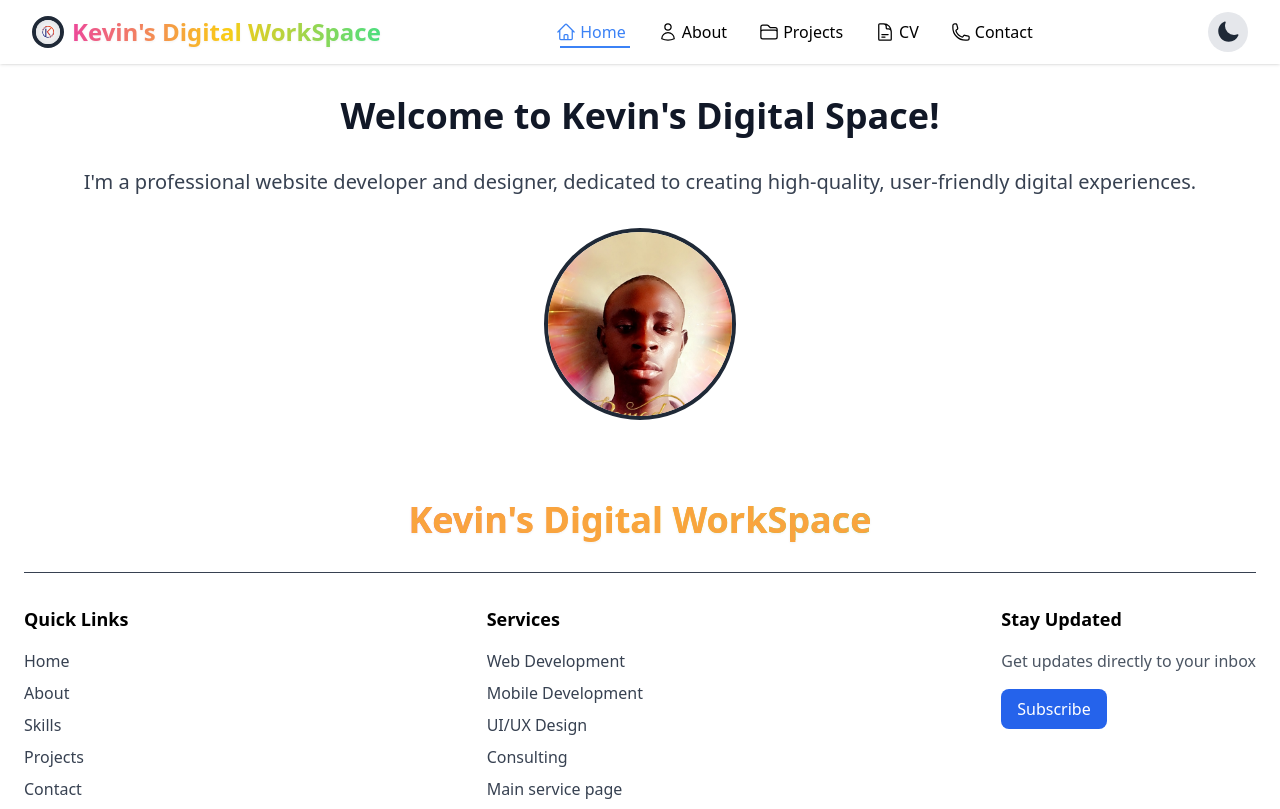
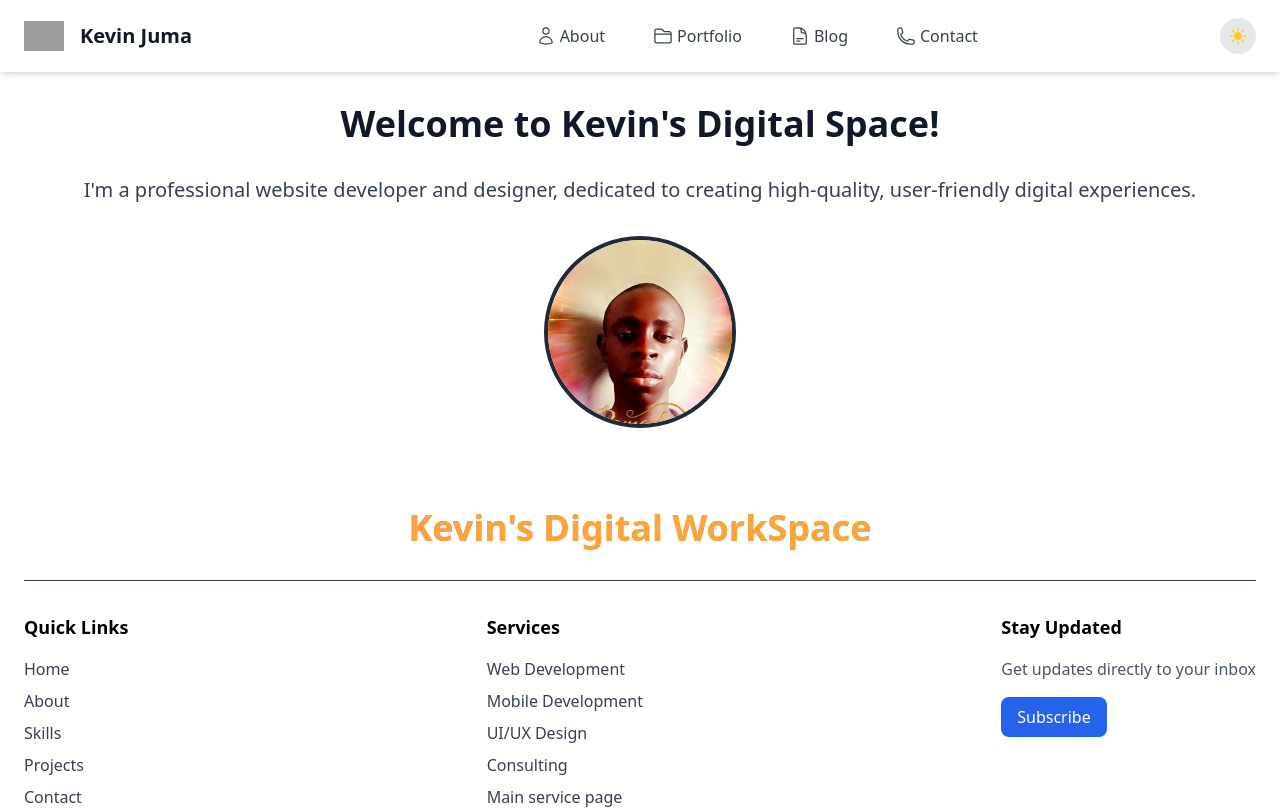
Before and after one commit to kevin-ar-cmd-lab/Portfolio-new, a Next.js app: page / in a window 1280 px wide. Shown: the top 809 px of the page. Built offline with nearby package versions, Linux system fonts and the light colour scheme; grey boxes are pictures that could not be loaded.

Commit message:
Fix navbar active state and add smooth active link animation

```diff
--- a/components/Navbar.jsx
+++ b/components/Navbar.jsx
@@ -2,6 +2,8 @@
 
 import Link from 'next/link';
 import Image from 'next/image';
+import { useTheme } from '../context/ThemeContext';
+import { useActivePath } from '../hooks/useActivePath';
 import { SunIcon, MoonIcon } from '@heroicons/react/24/solid';
 import {
   HomeIcon,
@@ -10,129 +12,64 @@ import {
   DocumentTextIcon,
   PhoneIcon,
 } from '@heroicons/react/24/outline';
-import { useTheme } from '../context/ThemeContext';
-import { useActivePath } from '../hooks/useActivePath';
+
+const navItems = [
+  { href: '/', label: 'Home', icon: HomeIcon },
+  { href: '/about', label: 'About', icon: UserIcon },
+  { href: '/portfolio', label: 'Portfolio', icon: FolderIcon },
+  { href: '/blog', label: 'Blog', icon: DocumentTextIcon },
+  { href: '/contact', label: 'Contact', icon: PhoneIcon },
+];
 
 export default function Navbar() {
-  const { darkMode, toggleDarkMode } = useTheme();
   const { isExactActive, isSectionActive } = useActivePath();
-
-  const links = [
-    { href: '/', label: 'Home', icon: HomeIcon, type: 'exact' },
-    { href: '/about', label: 'About', icon: UserIcon, type: 'exact' },
-    { href: '/projects', label: 'Projects', icon: FolderIcon, type: 'section' },
-    { href: '/cv', label: 'CV', icon: DocumentTextIcon, type: 'exact' },
-    { href: '/contact', label: 'Contact', icon: PhoneIcon, type: 'exact' },
-  ];
-
-  const isActiveLink = (link) =>
-    link.type === 'section'
-      ? isSectionActive(link.href)
-      : isExactActive(link.href);
+  const { theme, toggleTheme } = useTheme();
 
   return (
-    <>
-      {/* Top Navbar */}
-      <nav className="fixed top-0 left-0 w-full z-50 bg-white dark:bg-gray-900 shadow">
-        <div className="max-w-7xl mx-auto px-4 sm:px-6 lg:px-8">
-          <div className="flex justify-between h-16 items-center">
-            {/* Logo */}
-            <div className="flex items-center space-x-2">
-              <Image
-                src="/Kevin.jpg"
-                alt="Logo"
-                width={32}
-                height={32}
-                className="rounded-full object-cover border-4 border-gray-800"
-                priority
-              />
-              <span className="text-2xl font-bold text-transparent bg-clip-text bg-gradient-to-r from-pink-500 via-yellow-400 to-green-400 animate-cycle-color drop-shadow-sm">
-                Kevin&apos;s Digital WorkSpace
-              </span>
+    <nav className="flex items-center justify-between px-6 py-4 bg-white dark:bg-gray-900 shadow-md">
+      <div className="flex items-center space-x-4">
+        <Image src="/logo.png" alt="Logo" width={40} height={40} />
+        <span className="font-bold text-xl text-gray-900 dark:text-white">Kevin Juma</span>
       </div>
 
-            {/* Desktop Links */}
-            <div className="hidden md:flex space-x-8 items-center">
-              {links.map((link) => {
-                const { href, label, icon: Icon } = link;
-                const isActive = isActiveLink(link);
+      <ul className="flex items-center space-x-6">
+        {navItems.map(({ href, label, icon: Icon }) => {
+          const active = href === '/' ? isExactActive(href) : isSectionActive(href);
 
           return (
+            <li key={href}>
               <Link
-                    key={href}
                 href={href}
-                    className={`relative flex items-center space-x-1 font-medium transition-colors ${
-                      isActive
-                        ? 'text-blue-500 dark:text-blue-400'
-                        : 'text-black dark:text-white hover:text-blue-500 dark:hover:text-blue-300'
-                    }`}
+                className={`
+                  relative flex items-center space-x-1 px-3 py-2 rounded-md transition-colors duration-300
+                  ${active ? 'text-white' : 'text-gray-700 dark:text-gray-300 hover:text-gray-900 dark:hover:text-white'}
+                `}
               >
-                    <Icon className="h-5 w-5" aria-hidden="true" />
+                <Icon className="h-5 w-5" />
                 <span>{label}</span>
 
-                    {isActive && (
-                      <span className="absolute -bottom-1 left-0 h-0.5 w-full bg-blue-500 dark:bg-blue-400" />
+                {/* Animated background highlight */}
+                {active && (
+                  <span
+                    className="absolute inset-0 bg-blue-600 rounded-md -z-10 transition-all duration-300"
+                  />
                 )}
               </Link>
+            </li>
           );
         })}
-            </div>
+      </ul>
 
-            {/* Theme Toggle */}
       <button
-              onClick={toggleDarkMode}
-              className="p-2 rounded-full bg-gray-200 dark:bg-gray-700 hover:bg-gray-300 dark:hover:bg-gray-600 transition"
-              aria-label="Toggle Dark Mode"
+        onClick={toggleTheme}
+        className="ml-4 p-2 rounded-full bg-gray-200 dark:bg-gray-700 hover:bg-gray-300 dark:hover:bg-gray-600 transition"
       >
-              {darkMode ? (
-                <SunIcon className="h-6 w-6 text-yellow-400" />
+        {theme === 'light' ? (
+          <MoonIcon className="h-5 w-5 text-gray-900" />
         ) : (
-                <MoonIcon className="h-6 w-6 text-gray-800" />
+          <SunIcon className="h-5 w-5 text-yellow-400" />
         )}
       </button>
-          </div>
-        </div>
     </nav>
-
-      {/* Bottom Navbar - Mobile */}
-      <nav className="fixed bottom-0 left-0 w-full z-50 bg-white dark:bg-gray-900 shadow md:hidden">
-        <div className="max-w-7xl mx-auto px-4 sm:px-6 lg:px-8">
-          <div className="flex justify-around h-14 items-center">
-            {links.map((link) => {
-              const { href, label, icon: Icon } = link;
-              const isActive = isActiveLink(link);
-
-              return (
-                <Link
-                  key={href}
-                  href={href}
-                  className={`flex flex-col items-center text-xs font-medium transition-colors ${
-                    isActive
-                      ? 'text-blue-500 dark:text-blue-400'
-                      : 'text-black dark:text-white hover:text-blue-500 dark:hover:text-blue-300'
-                  }`}
-                >
-                  <Icon className="h-5 w-5 mb-1" aria-hidden="true" />
-                  {label}
-                </Link>
-              );
-            })}
-          </div>
-        </div>
-      </nav>
-
-      {/* Global layout padding */}
-      <style jsx global>{`
-        body {
-          padding-top: 4rem;
-          padding-bottom: 3.5rem;
-        }
-        @media (min-width: 768px) {
-          body {
-            padding-bottom: 0;
-          }
-        }
-      `}</style>
-    </>
   );
 }
--- a/hooks/useActivePath.js
+++ b/hooks/useActivePath.js
@@ -3,25 +3,27 @@
 import { usePathname } from 'next/navigation';
 
 const normalizePath = (path) => {
-  if (!path) return '/';
-  if (path === '/') return '/';
-  return path.replace(/\/+$/, '');
+  if (!path || path === '/') return '/';
+  // Remove trailing slash, query params, and hash
+  return path.replace(/\/+$/, '').split('?')[0].split('#')[0];
 };
 
 export function useActivePath() {
   const pathname = usePathname();
   const currentPath = normalizePath(pathname);
 
-  const isExactActive = (href) => {
-    return currentPath === normalizePath(href);
-  };
+  // Exact path match
+  const isExactActive = (href) => currentPath === normalizePath(href);
 
+  // Section match (for highlighting parent nav items)
   const isSectionActive = (href) => {
     const normalizedHref = normalizePath(href);
-    return (
-      currentPath === normalizedHref ||
-      currentPath.startsWith(`${normalizedHref}/`)
-    );
+
+    // Root '/' should only be exact
+    if (normalizedHref === '/') return currentPath === '/';
+
+    // Active if current path is exactly the section or nested within it
+    return currentPath === normalizedHref || currentPath.startsWith(normalizedHref + '/');
   };
 
   return {
```
Lines whose indentation alone changed are shown as unchanged.
